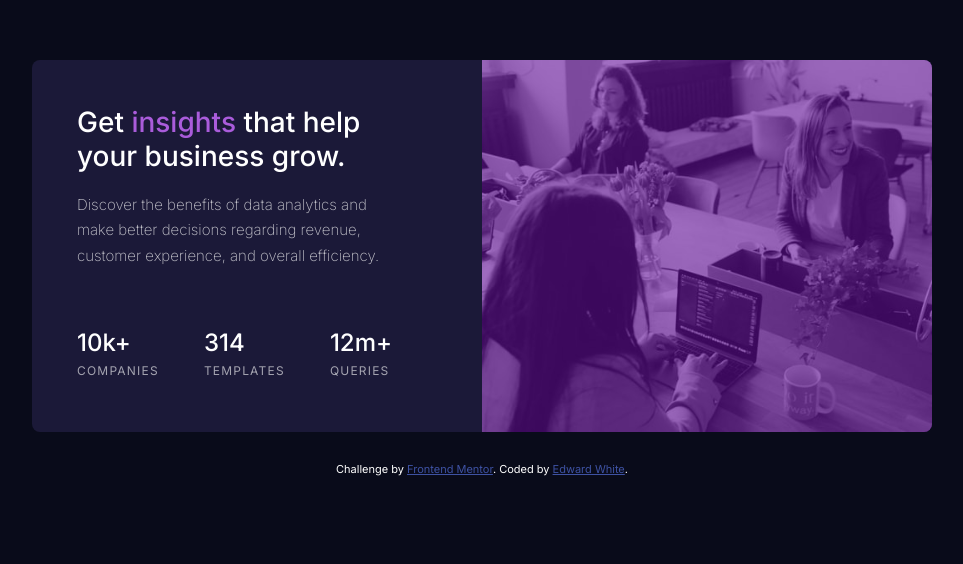
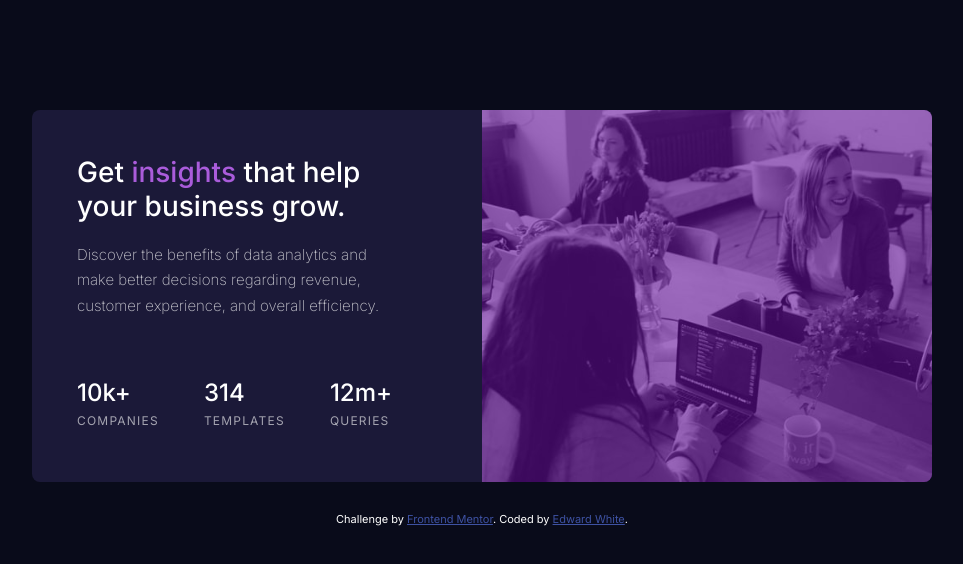
Before and after one commit to ewhite1999/stats-preview-card-component-main, a plain HTML site: page index.html in a window 1280 px wide. Shown: the part 140-704 px from the top of the page, without its empty margins (158-1121 px from the left). Drawn offline with Linux system fonts and the light colour scheme.

Commit message:
set minheight on body

```diff
--- a/style.css
+++ b/style.css
@@ -20,6 +20,7 @@
 body {
   padding: 4em 1em;
   height: 100vh;
+  min-height: 900px;
   display: flex;
   flex-direction: column;
   justify-content: center;
@@ -30,7 +31,7 @@ body {
   margin: 0 auto 2em;
   font-size: 0.9375rem;
   border-radius: 8px;
-  overflow: hidden;
+  overflow-x: hidden;
   text-align: center;
   max-width: 330px;
 }
```
